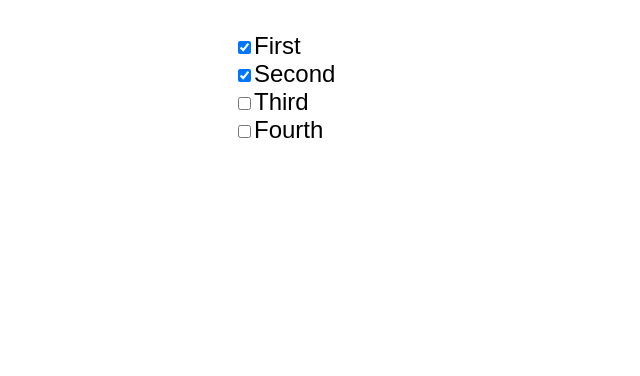
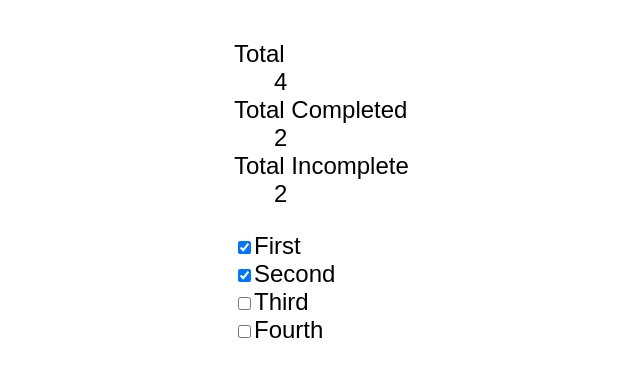
Before and after one commit to julia-/emoji-dos, a React (Create React App) app: page / in a window 1280 px wide. Shown: the top 376 px of the page, without its empty margins (46-686 px from the left). Built offline with nearby package versions, Linux system fonts and the light colour scheme.

Commit message:
add total items and completed/incompleted

```diff
--- a/src/App.js
+++ b/src/App.js
@@ -54,8 +54,30 @@ class App extends Component {
   render() {
     const items = this.state.items
 
+    const total = items.length
+
+    let totalCompleted = 0
+    let totalIncomplete = 0
+
+    items.forEach((item) => {
+      if (item.completed) {
+        totalCompleted += 1
+      }
+      else {
+        totalIncomplete += 1
+      }
+    })
+
     return (
       <div className="App">
+        <dl>
+          <dt>Total</dt>
+          <dd>{ total }</dd>
+          <dt>Total Completed</dt>
+          <dd>{ totalCompleted }</dd>
+          <dt>Total Incomplete</dt>
+          <dd>{ totalIncomplete }</dd>
+        </dl>
         {
           items.map((item, index) => (
             <TodoItem
```
